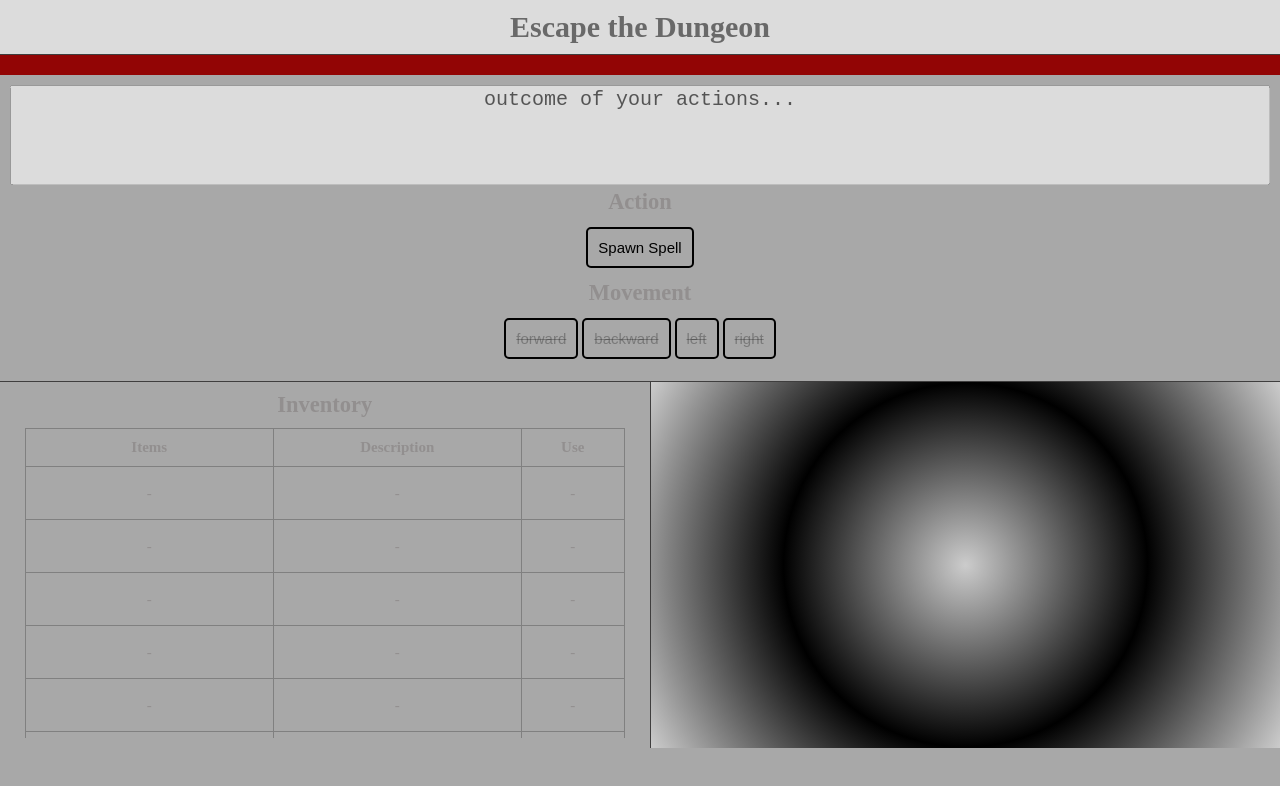
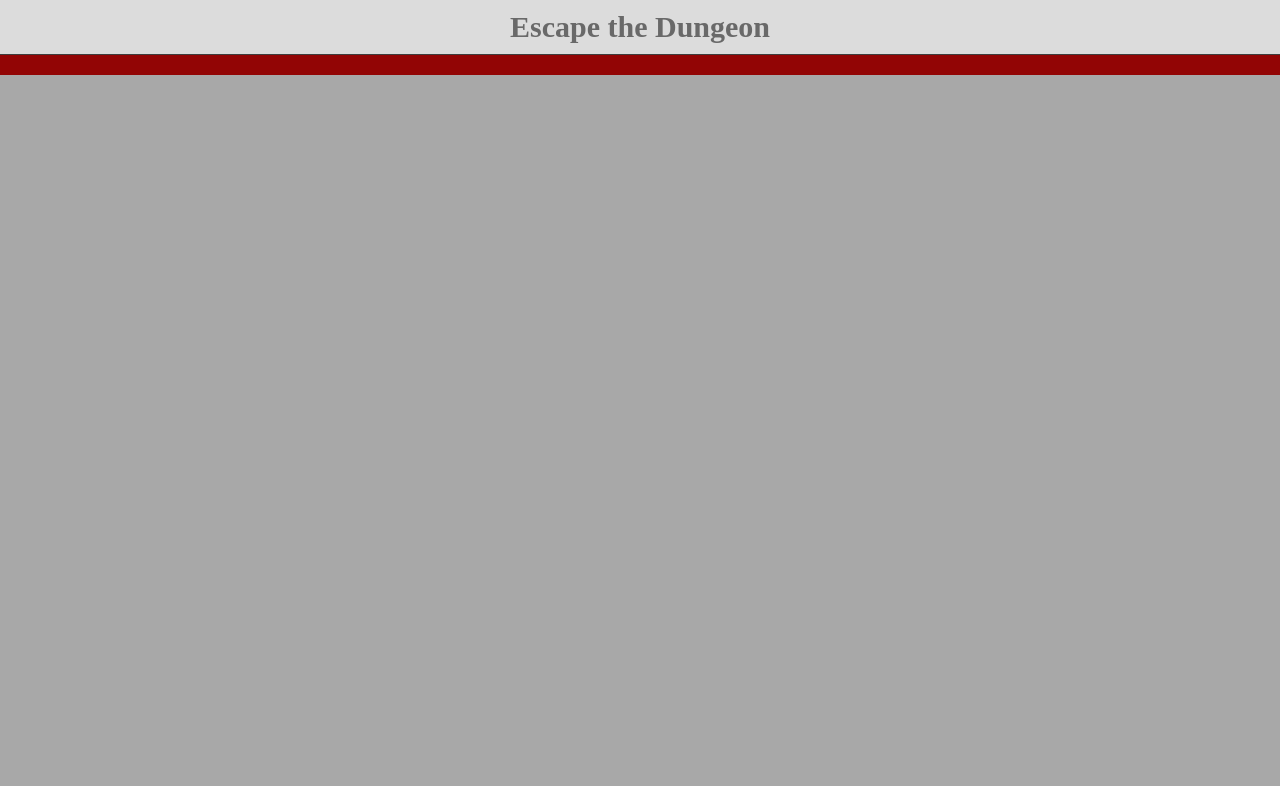
Before and after one commit to pranjal-kaushik-47/dungencrawler, a Vue app in the folder frontend/: page / in a window 1280 px wide. Shown: the top 786 px of the page. Built offline with nearby package versions, Linux system fonts and the light colour scheme; the HTML template or start-up script is replaced by a standard one.

Commit message:
first component

```diff
--- a/frontend/src/App.vue
+++ b/frontend/src/App.vue
@@ -1,4 +1,8 @@
 <script setup lang="ts">
+import { ref } from 'vue';
+import HealthBar from './components/HealthBar.vue';
+
+const health = ref("100");
 </script>
 
 <template>
@@ -6,76 +10,7 @@
     <div class="game-description">
         <h1>Escape the Dungeon</h1>
     </div>
-    <div class="health" id="health">
-        <div class="healthbar" id="healthbar"></div>
-    </div>
-    <div class="interactions">
-        <div class="outcome">
-            <textarea disabled=true id="outcome-ta">outcome of your actions...</textarea>
-        </div>
-        <h2>Action</h2>
-        <div>
-            <div class="actions" id="all-actions">
-                <button id="action-spawn">Spawn Spell</button>
-            </div>
-        </div>
-        <h2>Movement</h2>
-        <div class="movements">
-            <button id="move-forward" disabled=true>forward</button>
-            <button id="move-backward" disabled=true>backward</button>
-            <button id="move-left" disabled=true>left</button>
-            <button id="move-right" disabled=true>right</button>
-        </div>
-    </div>
-    <div class="bottom-window">
-        <div class="inventory">
-            <h2>Inventory</h2>
-            <div class="items">
-                <table id="invTable">
-                    <thead>
-                        <tr>
-                            <th>Items</th>
-                            <th>Description</th>
-                            <th style="width: 100px;">Use</th>
-                        </tr>
-                    </thead>
-                    <tbody>
-                        <tr>
-                        <td>-</td>
-                        <td>-</td>
-                        <td>-</td>
-                    </tr>
-                    <tr>
-                        <td>-</td>
-                        <td>-</td>
-                        <td>-</td>
-                    </tr>
-                    <tr>
-                        <td>-</td>
-                        <td>-</td>
-                        <td>-</td>
-                    </tr>
-                    <tr>
-                        <td>-</td>
-                        <td>-</td>
-                        <td>-</td>
-                    </tr>
-                    <tr>
-                        <td>-</td>
-                        <td>-</td>
-                        <td>-</td>
-                    </tr>
-                    <tr>
-                        <td>-</td>
-                        <td>-</td>
-                        <td>-</td>
-                    </tr>
-                    </tbody>
-                </table>
-            </div>
-        </div>
-        <div class="cover">
-        </div>
-    </div>
+    <HealthBar :health="health"></HealthBar>
+
 </body>
 </template>
--- /dev/null
+++ b/frontend/src/components/HealthBar.vue
@@ -0,0 +1,20 @@
+<template>
+    <div class="health" id="health">
+        <div class="healthbar" id="healthbar" :style="{width: healthLeft + '%'}"></div>
+    </div>
+</template>
+
+<script>
+export default {
+    props: {
+        health: {
+            type: String
+        }
+    },
+    computed: {
+        healthLeft() {
+            return this.health
+        }
+    }
+}
+</script>
--- /dev/null
+++ b/frontend/src/vue-shim.d.ts
@@ -0,0 +1,5 @@
+declare module '*.vue' {
+    import { DefineComponent } from 'vue';
+    const component: DefineComponent<{}, {}, any>;
+    export default component;
+  }
```
